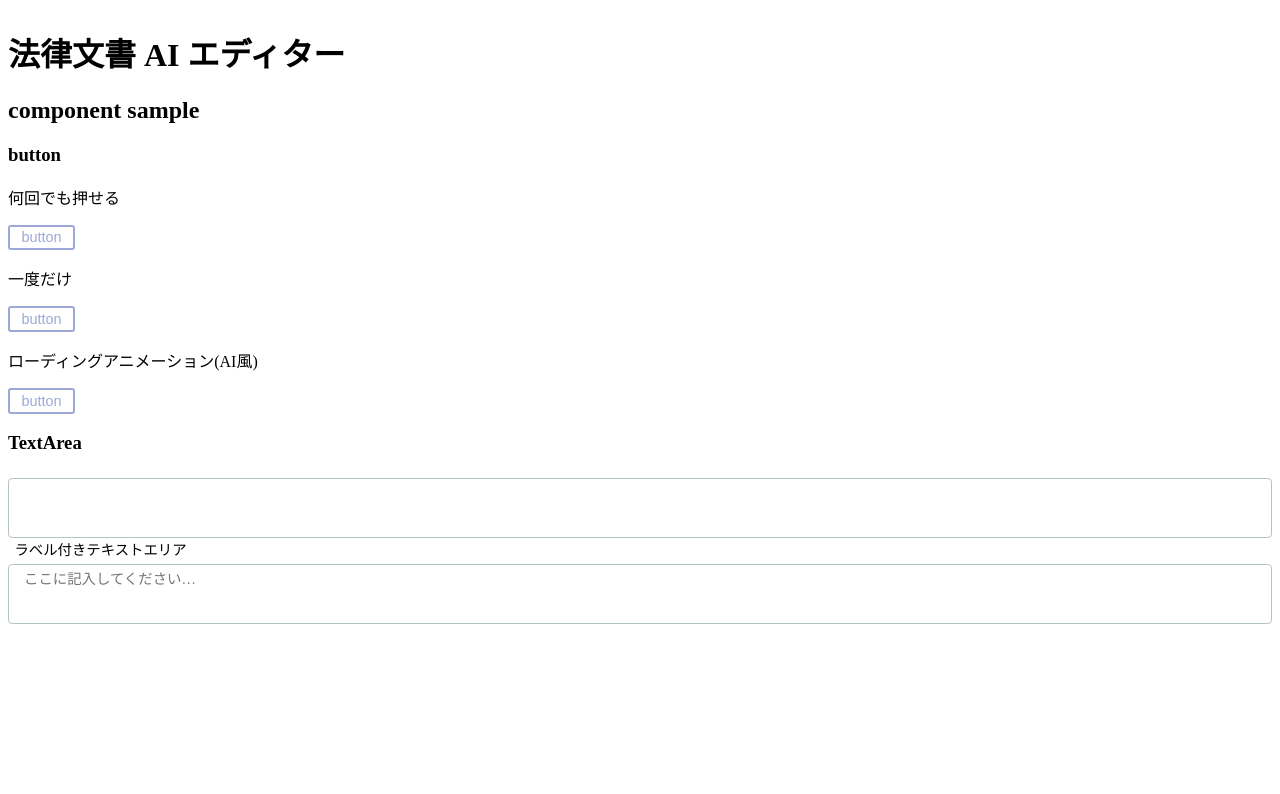
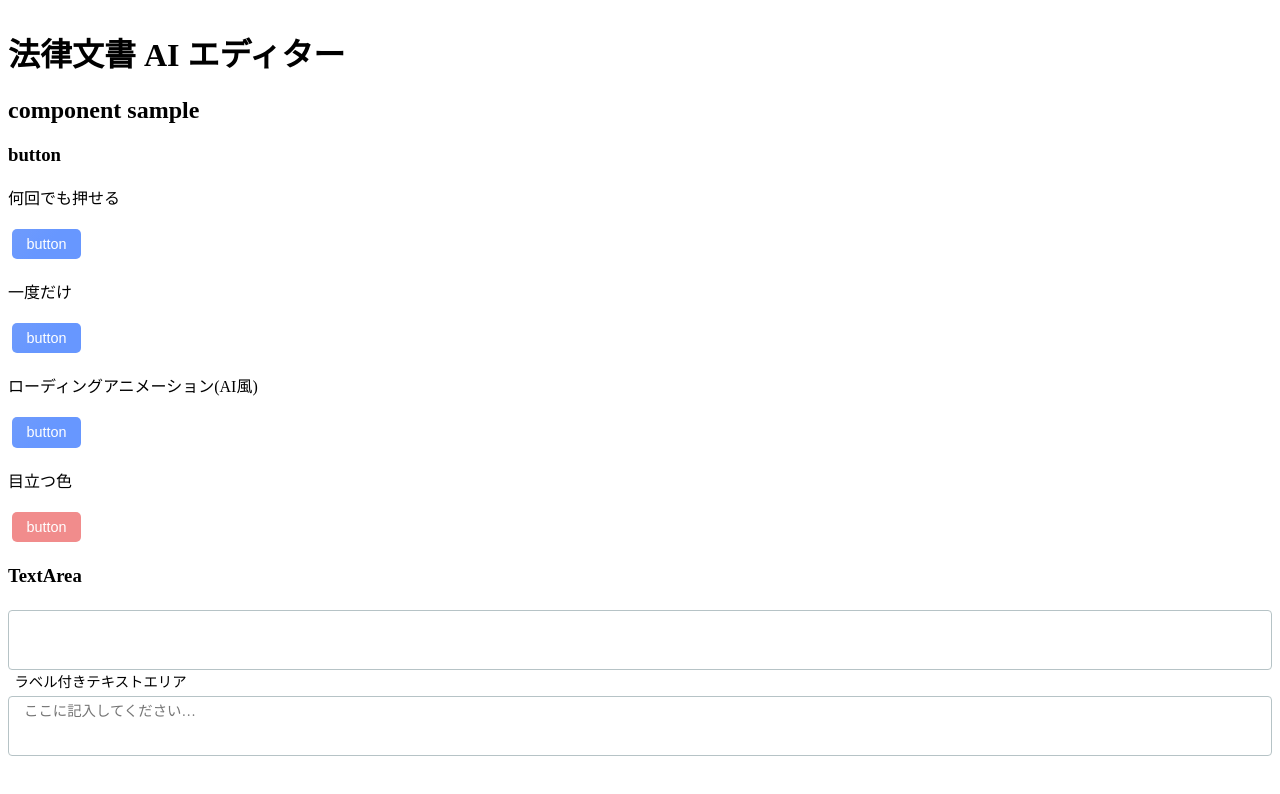
Before and after one commit to Yuki-Tani/legal-ai-editor, a Next.js app: page /sample/components in a window 1280 px wide. Shown: the top 794 px of the page. Built offline with nearby package versions, Linux system fonts and the light colour scheme.

Commit message:
Update button color and replaced buttons at comment thread

```diff
--- a/src/app/_components/Button.tsx
+++ b/src/app/_components/Button.tsx
@@ -9,6 +9,7 @@ type ButtonProps = {
   disabled?: boolean;
   onlyOnce?: boolean;
   useLoadingAnimation?: boolean;
+  notice?: boolean;
 };
 
 const Loading = () => (
@@ -42,7 +43,7 @@ const Button: React.FC<ButtonProps> = (props) => {
     <div className={styles.chatbox_button}>
       <button
         onClick={() => handleClicked()}
-        className={styles.btn_border}
+        className={props.notice ? styles.btn_notice : styles.btn_gradient}
         disabled={props.disabled || disabled}
       >
         {loading ? <Loading /> : props.buttonText}
--- a/src/app/_components/components.module.css
+++ b/src/app/_components/components.module.css
@@ -1,38 +1,99 @@
 /** button */
 
-.btn_border {
+.btn_gradient {
   display: inline-block;
   font-size: 0.9em;
-  padding: 0.2em 0.8em;
+  padding: 0.5em 1em;
+  margin: 4px;
   text-decoration: none;
-  color: var(--sub-color);
-  border: solid 2px var(--sub-color);
-  background: white;
-  border-radius: 3px;
-  transition: 0.4s;
+  border-radius: 5px;
+  color: white;
+  background-image: linear-gradient(-45deg, #6797ff 50%, #6f9bfc 100%);
+  transition: 0.3s;
+  transition-timing-function: ease-in;
+  border: unset;
+  cursor: pointer;
 }
 
-.btn_border:hover {
-  background: var(--sub-color);
-  color: white;
+.btn_gradient:hover {
+  background-image: linear-gradient(
+    45deg,
+    #6797ff 0%,
+    #80a8ff 50%,
+    #6f9bfc 100%
+  );
 }
 
-.btn_border:disabled {
+.btn_gradient:disabled {
   background: white;
   color: #888888;
-  border: solid 2px #adadad;
+  box-shadow: 0 0 0 1.5px #adadad;
+  transition: 0.3s;
+  transition-timing-function: ease-out;
+}
+
+.btn_gradient:active {
+  -webkit-transform: translateY(0.1em);
+  transform: translateY(0.1em);
+  /* border-bottom: none; */
+  transition: 0s;
+  transition-timing-function: ease;
+}
+
+.btn_gradient:disabled:active {
+  transform: none;
+}
+
+.btn_notice {
+  display: inline-block;
+  font-size: 0.9em;
+  padding: 0.5em 1em;
+  margin: 4px;
+  text-decoration: none;
+  border-radius: 5px;
+  color: white;
+  background-color: var(--notice-color);
+  transition: 0.3s;
+  transition-timing-function: ease-in;
+  border: unset;
+  cursor: pointer;
+}
+
+.btn_notice:hover {
+  background-color: var(--notice-color-dark);
+}
+
+.btn_notice:disabled {
+  background: white;
+  color: #888888;
+  box-shadow: 0 0 0 1.5px #adadad;
+  transition: 0.3s;
+  transition-timing-function: ease-out;
+}
+
+.btn_notice:active {
+  -webkit-transform: translateY(0.1em);
+  transform: translateY(0.1em);
+  /* border-bottom: none; */
+  transition: 0s;
+  transition-timing-function: ease;
+}
+
+.btn_notice:disabled:active {
+  transform: none;
 }
 
 /** loading animation */
 
 .button_loader {
   position: relative;
+  padding: 0 0.8em;
 }
 
 .loader {
   position: relative;
-  width: 1.2rem;
-  height: 1.2rem;
+  width: 1.1em;
+  height: 1.1em;
 }
 
 .loader div {
--- a/src/app/globals.css
+++ b/src/app/globals.css
@@ -7,6 +7,9 @@
   --sub-color: #9da8d6;
   --sub-color-dark: #464668;
   --sub-color-light: #bbbeca;
+  --notice-color: #f18c8c;
+  --notice-color-dark: #f56969;
+  --notice-color-light: #e9aaaa;
 }
 
 html,
--- a/src/app/sample/components/page.tsx
+++ b/src/app/sample/components/page.tsx
@@ -30,6 +30,14 @@ export default function HearingPage() {
           useLoadingAnimation
           // type="ai_gradation"
         />
+
+        <p>目立つ色</p>
+        <Button
+          buttonText="button"
+          handleClicked={() => console.log("clicked!")}
+          onlyOnce
+          notice
+        />
       </div>
 
       <div>
```
Also changed, not shown: src/app/doc-editor/components/CommentThread.tsx (+97 -56 lines).
